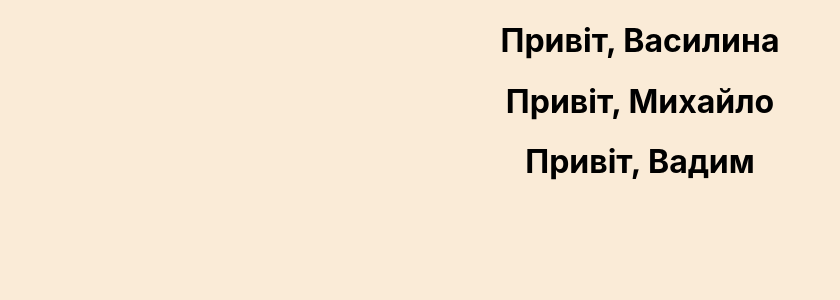
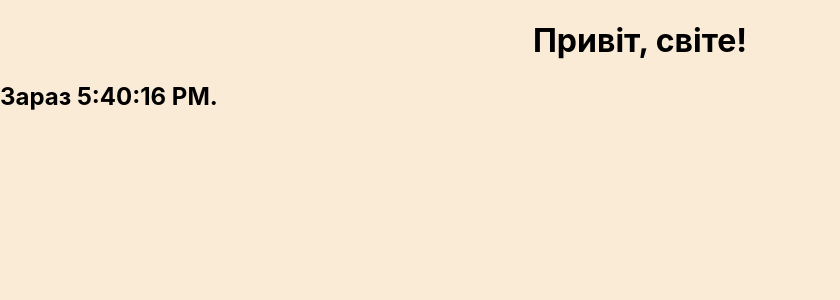
Before and after one commit to d9nchik/learn_react, a React (Create React App) app: page / in a window 1280 px wide. Shown: the top 300 px of the page, without its empty margins (0-840 px from the left). Built offline with nearby package versions, Linux system fonts and the light colour scheme.

Commit message:
Attempt to create user friendly clock

```diff
--- a/src/App.tsx
+++ b/src/App.tsx
@@ -1,4 +1,5 @@
 import React from 'react';
+import ReactDOM from 'react-dom'
 import './App.css';
 
 function Welcome(props: React.AllHTMLAttributes<{ name: string }>) {
@@ -12,4 +13,17 @@ function App() {
     );
 }
 
+function Clock(props: { date: Date }) {
+    return (<div><h1>Привіт, світе!</h1>      <h2>Зараз {props.date.toLocaleTimeString()}.</h2></div>)
+}
+
+function tick() {
+    const element = (
+        <Clock date={new Date()}/>
+    );
+    ReactDOM.render(element, document.getElementById('root'));
+}
+
+setInterval(tick, 1000);
+
 export default App;
```
